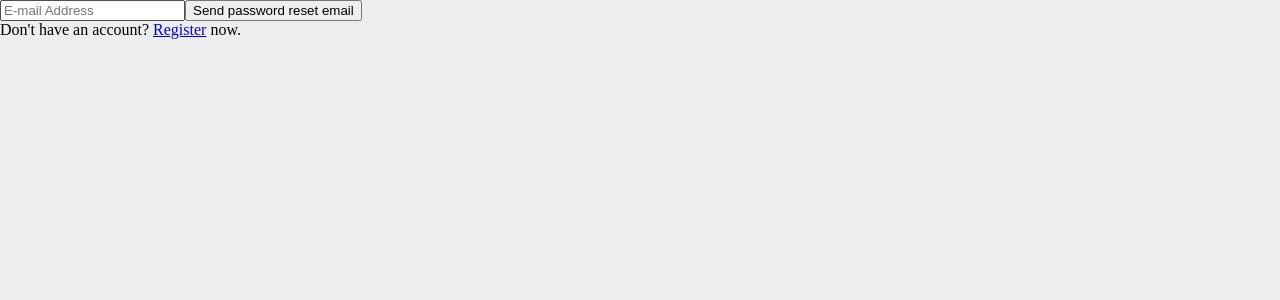
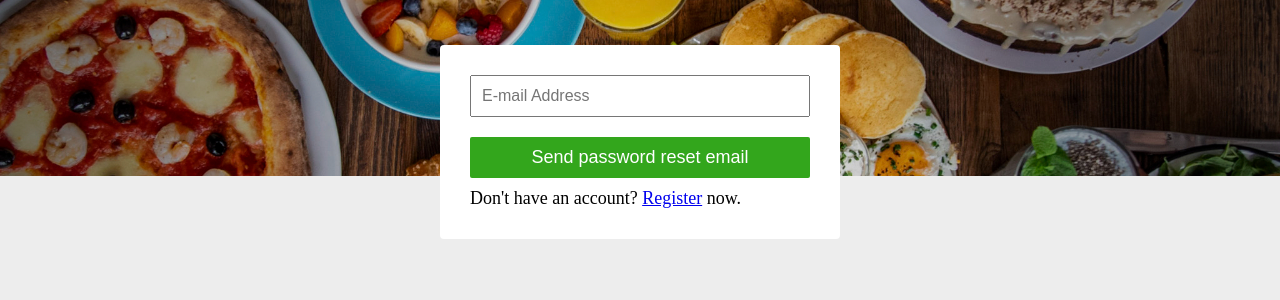
Before and after one commit to tandaraelena/eat-in, a Next.js app: page /reset in a window 1280 px wide. Shown: the top 300 px of the page. Built offline with nearby package versions, Linux system fonts and the light colour scheme; no server answers.

Commit message:
chore: style the reset password page

```diff
--- a/pages/login.tsx
+++ b/pages/login.tsx
@@ -12,7 +12,7 @@ const Login = () => {
   const [user, loading] = useAuthState(auth);
   const [email, setEmail] = useState("");
   const [password, setPassword] = useState("");
-  const [error, setError] = useState("");
+  const [error, setError] = useState(undefined);
 
   useEffect(() => {
     if (loading) return;
--- a/pages/register.tsx
+++ b/pages/register.tsx
@@ -14,7 +14,7 @@ function Register() {
   const [email, setEmail] = useState("");
   const [password, setPassword] = useState("");
   const [name, setName] = useState("");
-  const [error, setError] = useState("");
+  const [error, setError] = useState(undefined);
 
   useEffect(() => {
     if (loading) return;
--- a/pages/reset.tsx
+++ b/pages/reset.tsx
@@ -1,37 +1,65 @@
 import Link from "next/link";
 import React, { useEffect, useState } from "react";
 import { useAuthState } from "react-firebase-hooks/auth";
-import { auth, sendPasswordReset } from "../utils/firebase";
+import { auth } from "../utils/firebase";
 import { useRouter } from "next/router";
+import { Form } from "../components/global/form";
+import { Button } from "../components/global/styles";
+import { sendPasswordResetEmail } from "firebase/auth";
 
 function Reset() {
+  const router = useRouter();
+  const [user, loading] = useAuthState(auth);
   const [email, setEmail] = useState("");
-  const [user, loading, error] = useAuthState(auth);
-  const router = useRouter();
+  const [error, setError] = useState(undefined);
 
   useEffect(() => {
     if (loading) return;
     if (user) router.push("/");
   }, [user, loading]);
 
+  const sendPasswordReset = async (email) => {
+    try {
+      setError(undefined);
+      await sendPasswordResetEmail(auth, email);
+    } catch (err) {
+      setError(err.message);
+    }
+  };
+
+  const reset = () => {
+    if (!email) {
+      setError("Please enter your email");
+      return;
+    }
+    sendPasswordReset(email);
+  };
+
   return (
-    <div>
-      <div>
+    <Form>
       <input
         type="text"
         value={email}
         onChange={(e) => setEmail(e.target.value)}
         placeholder="E-mail Address"
+        style={{
+          marginBottom: "20px",
+          padding: "10px",
+          fontSize: "16px",
+        }}
       />
-        <button onClick={() => sendPasswordReset(email)}>
+      <Button primary onClick={reset}>
         Send password reset email
-        </button>
-
-        <div>
+      </Button>
+      {error && (
+        <div style={{ color: "red", fontSize: "16px", marginTop: "5px" }}>
+          {error}
+        </div>
+      )}
+      <div style={{ marginTop: "10px" }}>
         Don't have an account? <Link href="/register">Register</Link> now.
       </div>
-      </div>
-    </div>
+    </Form>
   );
 }
 
--- a/utils/firebase.ts
+++ b/utils/firebase.ts
@@ -21,16 +21,6 @@ const app = initializeApp(firebaseConfig);
 const auth = getAuth(app);
 const db = getFirestore(app);
 
-const sendPasswordReset = async (email) => {
-  try {
-    await sendPasswordResetEmail(auth, email);
-    alert("Password reset link sent!");
-  } catch (err) {
-    console.error(err);
-    alert(err.message);
-  }
-};
-
 const logout = () => {
   signOut(auth);
 };
@@ -39,6 +29,5 @@ const logout = () => {
 export {
   auth,
   db,
-  sendPasswordReset,
   logout,
 };
```
Lines whose indentation alone changed are shown as unchanged.
